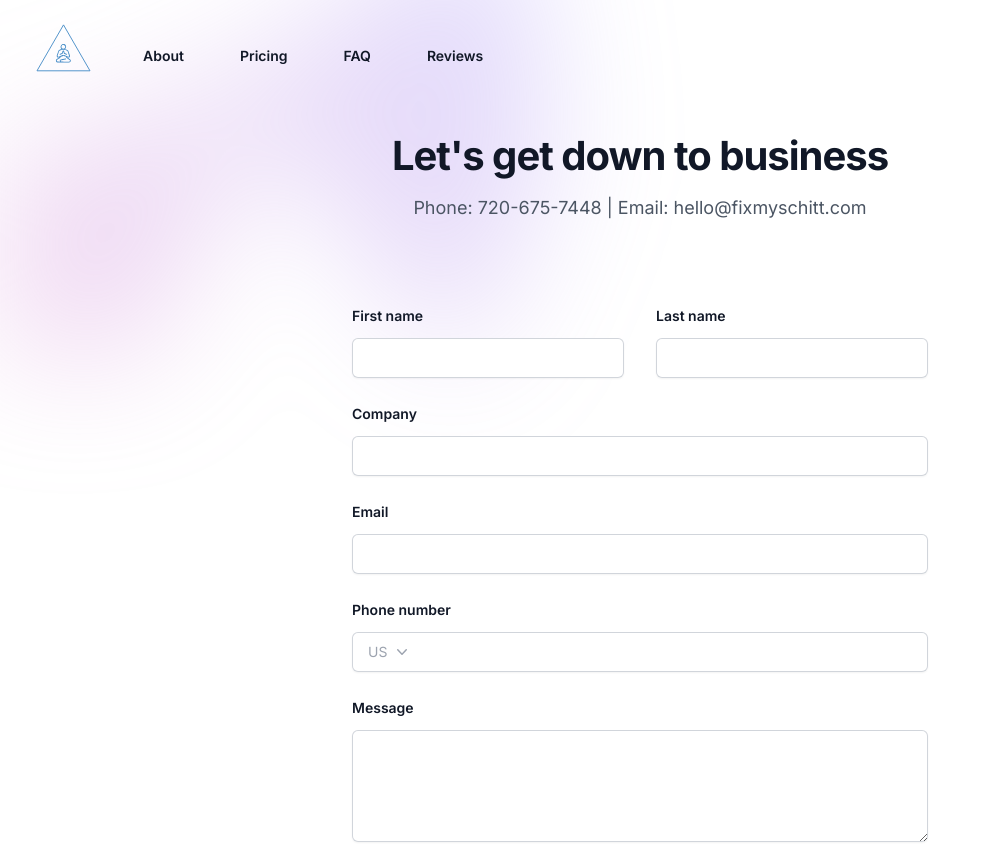
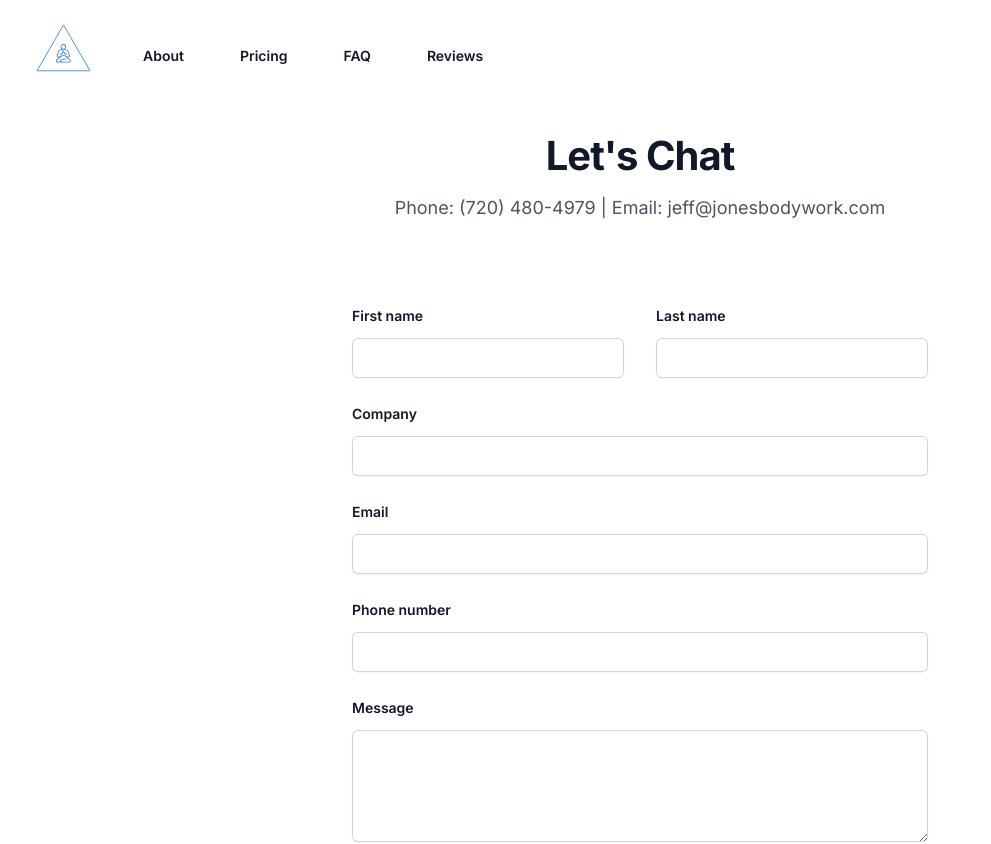
Before and after one commit to kylekrny/jones-bodywork, a Next.js app: page /contact in a window 1280 px wide. Shown: the top 844 px of the page, without its empty margins (0-991 px from the left). Built offline with nearby package versions, Linux system fonts and the light colour scheme.

Commit message:
update contact section

```diff
--- a/src/components/ContactForm.jsx
+++ b/src/components/ContactForm.jsx
@@ -61,20 +61,13 @@ const [message, setMessage] = useState(null)
           className="absolute inset-x-0 top-[-10rem] -z-10 transform-gpu overflow-hidden blur-3xl sm:top-[-20rem]"
           aria-hidden="true"
         >
-          <div
-            className="relative left-1/2 -z-10 aspect-[1155/678] w-[36.125rem] max-w-none -translate-x-1/2 rotate-[30deg] bg-gradient-to-tr from-[#ff80b5] to-[#9089fc] opacity-30 sm:left-[calc(50%-40rem)] sm:w-[72.1875rem]"
-            style={{
-              clipPath:
-                'polygon(74.1% 44.1%, 100% 61.6%, 97.5% 26.9%, 85.5% 0.1%, 80.7% 2%, 72.5% 32.5%, 60.2% 62.4%, 52.4% 68.1%, 47.5% 58.3%, 45.2% 34.5%, 27.5% 76.7%, 0.1% 64.9%, 17.9% 100%, 27.6% 76.8%, 76.1% 97.7%, 74.1% 44.1%)',
-            }}
-          />
         </div>
         <div className="mx-auto max-w-2xl text-center">
           <h2 className="text-3xl font-bold tracking-tight text-gray-900 sm:text-4xl">
-            Let&apos;s get down to business
+            Let&apos;s Chat
           </h2>
           <p className="mt-2 text-lg leading-8 text-gray-600">
-            Phone: 720-675-7448 | Email: hello@fixmyschitt.com
+            Phone: (720) 480-4979 | Email: jeff@jonesbodywork.com
           </p>
         </div>
         <form
@@ -161,24 +154,6 @@ const [message, setMessage] = useState(null)
                 Phone number
               </label>
               <div className="relative mt-2.5">
-                <div className="absolute inset-y-0 left-0 flex items-center">
-                  <label htmlFor="country" className="sr-only">
-                    Country
-                  </label>
-                  <select
-                    id="country"
-                    name="country"
-                    className="h-full rounded-md border-0 bg-transparent bg-none py-0 pl-4 pr-9 text-gray-400 focus:ring-2 focus:ring-inset focus:ring-indigo-600 sm:text-sm"
-                  >
-                    <option>US</option>
-                    <option>CA</option>
-                    <option>EU</option>
-                  </select>
-                  <ChevronDownIcon
-                    className="pointer-events-none absolute right-3 top-0 h-full w-5 text-gray-400"
-                    aria-hidden="true"
-                  />
-                </div>
                 <input
                   type="tel"
                   name="phone-number"
```
